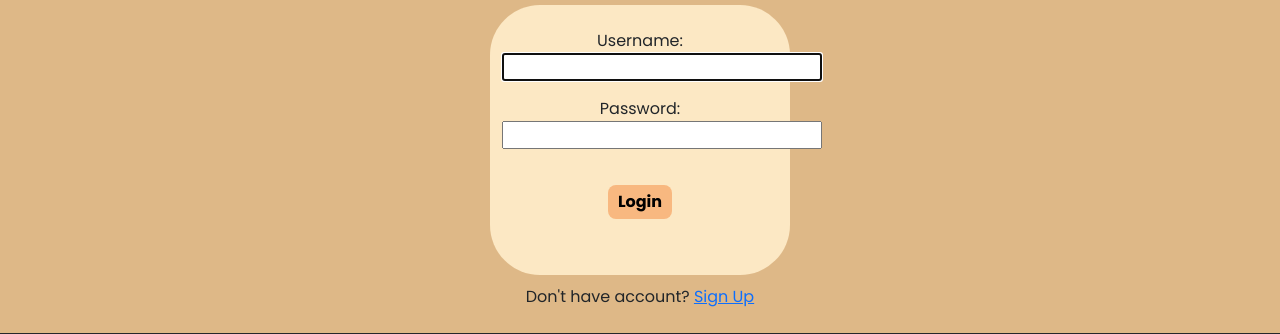
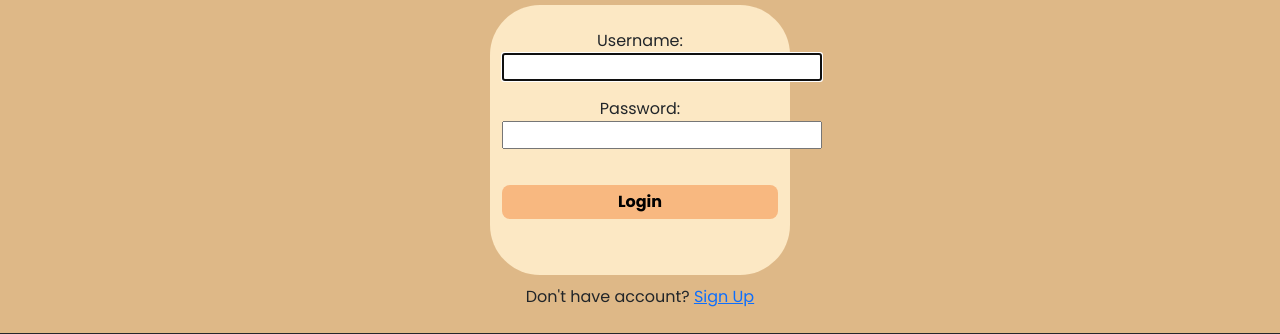
Before and after one commit to Taneja12/qwick, a Django app: page /1 in a window 1280 px wide. Shown: the part 230-564 px from the top of the page. Run offline with Django 5.2, Linux system fonts and the light colour scheme; some libraries are stand-ins or nearby versions.

Commit message:
changes in login and signup html

```diff
--- a/app1/templates/app1/login.html
+++ b/app1/templates/app1/login.html
@@ -28,7 +28,7 @@
     </div>
 
     <div class="container text-center" style=" background-color: rgb(252, 232, 196);width: 300px;border-radius: 50px;height: 270px;display: flexbox;">
-        <form method="post" action="">
+        <form method="post" action="" style="display: flex; flex-direction: column; width: auto;">
             <br>
             {% csrf_token %}
             {{ form.as_p }}
```
